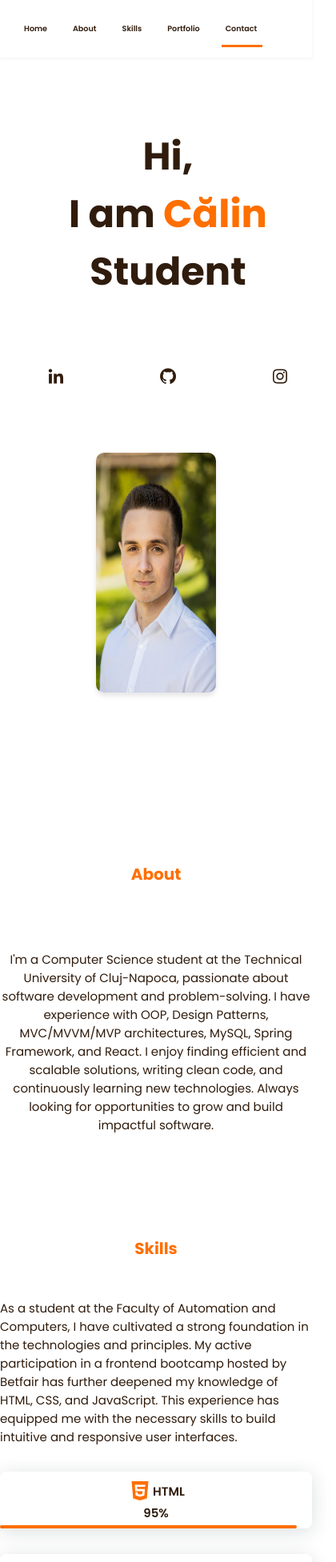
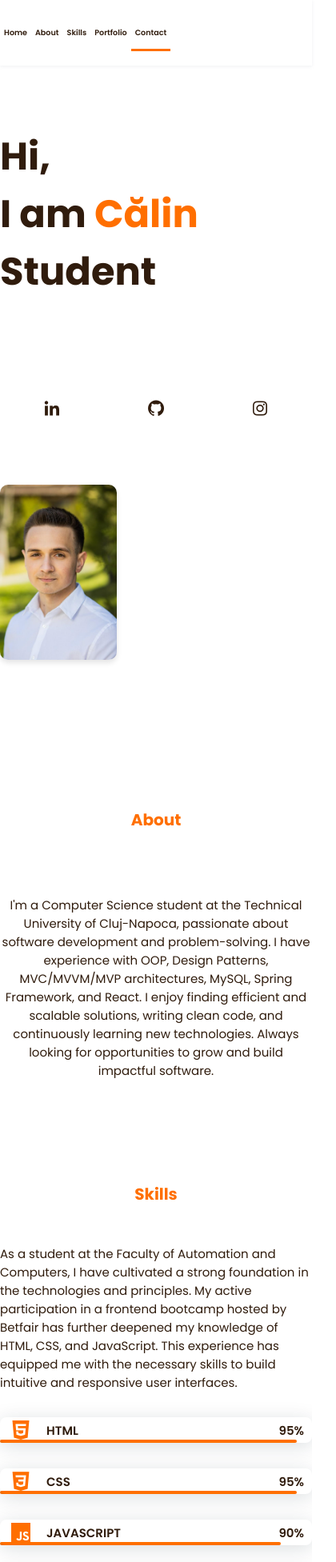
Before and after one commit to StroiaCalin/Resume4, a React (Vite) app: page / in a window 390 px wide. Shown: the top 1953 px of the page at 80% size, 420 px wide, since content can reach past the window. Built offline with nearby package versions, Linux system fonts and the light colour scheme.

Commit message:
fourty-three

```diff
--- a/public/styles.css
+++ b/public/styles.css
@@ -459,7 +459,7 @@ img {
 
 @media (max-width: 393px) {
   .nav {
-    padding: 5px;
+    padding: 0; /* Elimină padding-ul pentru a economisi spațiu */
   }
 
   .nav__list {
@@ -467,100 +467,52 @@ img {
     justify-content: center;
     align-items: center;
     width: 100%;
-    margin: 5px;
-    padding: 5px;
+    margin: 0; /* Elimină marginile */
+    padding: 0; /* Elimină padding-ul */
   }
 
   .nav__item {
     flex-grow: 1;
-    margin: 5px;
-    padding: 5px;
+    margin: 0; /* Elimină marginile */
+    padding: 0; /* Elimină padding-ul */
   }
 
   .nav__link {
     font-size: 0.6rem;
     display: block;
     width: 100%;
-    padding: 5px;
+    padding: 5px; /* Adaugă padding doar pentru a îmbunătăți accesibilitatea */
   }
 
   .nav__toggle {
     font-size: 0.9rem;
     position: absolute;
-    right: 0;
+    right: 5px; /* Poziționează butonul mai aproape de margine pentru a economisi spațiu */
     top: 50%;
     transform: translateY(-50%);
     padding: 5px;
   }
 
-  .home__img {
-    height: 400px;
-    width: 300px;
-    margin-left: 120px;
-    position: static;
+  .l-header {
+    height: auto; /* Ajustează înălțimea header-ului */
+    padding: 5px 0; /* Adaugă padding vertical pentru a menține elementele aliniate */
   }
 
-
-  .work__container {
-    grid-template-columns: 1fr;
-    padding: 0 20px;
-    text-align: center;
+  .home__img {
+    height: auto; /* Asigură-te că imaginea este scalată corect */
+    width: 100%; /* Limitază lățimea la 100% */
+    position: static; /* Elimină poziționarea absolută dacă nu este necesară */
+    margin: 0 auto; /* Centrarea imaginii */
   }
 
-  .skills__data {
-    flex-direction: column;
-    align-items: center;
-    text-align: center;
-  }
-
-  .skills__icon {
-    margin-bottom: var(--mb-2);
-    display: block;
-    margin: 0 auto;
-  }
-
-  .popup-inner {
-    width: 95%;
-    margin: 0 auto;
-    padding: 15px;
-  }
-
-
-  .contact__container {
-    display: flex;
-    flex-direction: column;
-    align-items: center;
-  }
-
-
-  .footer {
-    text-align: center;
-  }
-
-  .form, .ToDoButton, .form input, .form button {
-    width: 100%;
-    margin: 10px auto;
-    text-align: center;
-  }
-
-  .ToDoButton {
-    display: block;
-    margin: 2rem auto;
-  }
-
-  .home__title {
-    text-align: center;
-    width: 100%;
-    margin: 0 auto;
-  }
   .home__social-icon {
     display: flex;
     justify-content: center;
     width: 100%;
-    margin-top: var(--mb-4);
-    font-size: 1.5rem;
+    margin-top: var(--mb-2);
+    font-size: 1.5rem; /* Reduc dimensiunea iconițelor */
     margin: 0;
-    padding: 3px;
+    padding: 3px; /* Menține un padding mic pentru accesibilitate */
   }
 
   .home__social {
@@ -568,4 +520,22 @@ img {
     justify-content: center;
     padding: 0;
   }
+
+  .work__container, .skills__data, .contact__container, .footer, .form, .ToDoButton {
+    width: 100%;
+    padding: 0 10px; /* Adaugă un padding mic pentru a preveni overflow-ul */
+    text-align: center; /* Centrează textul */
+  }
+
+  .form input, .form button, .ToDoButton {
+    width: 100%; /* Asigură-te că elementele de formular nu depășesc lățimea containerului */
+    margin: 5px auto; /* Centrează-le orizontal */
+    padding: 10px; /* Adaugă padding pentru ușurința utilizării */
+  }
+
+  .popup-inner {
+    width: 90%; /* Reduc lățimea la 90% pentru a preveni overflow-ul */
+    margin: 0 auto; /* Centrează fereastra popup */
+    padding: 15px; /* Adaugă padding pentru estetică */
+  }
 }
```
